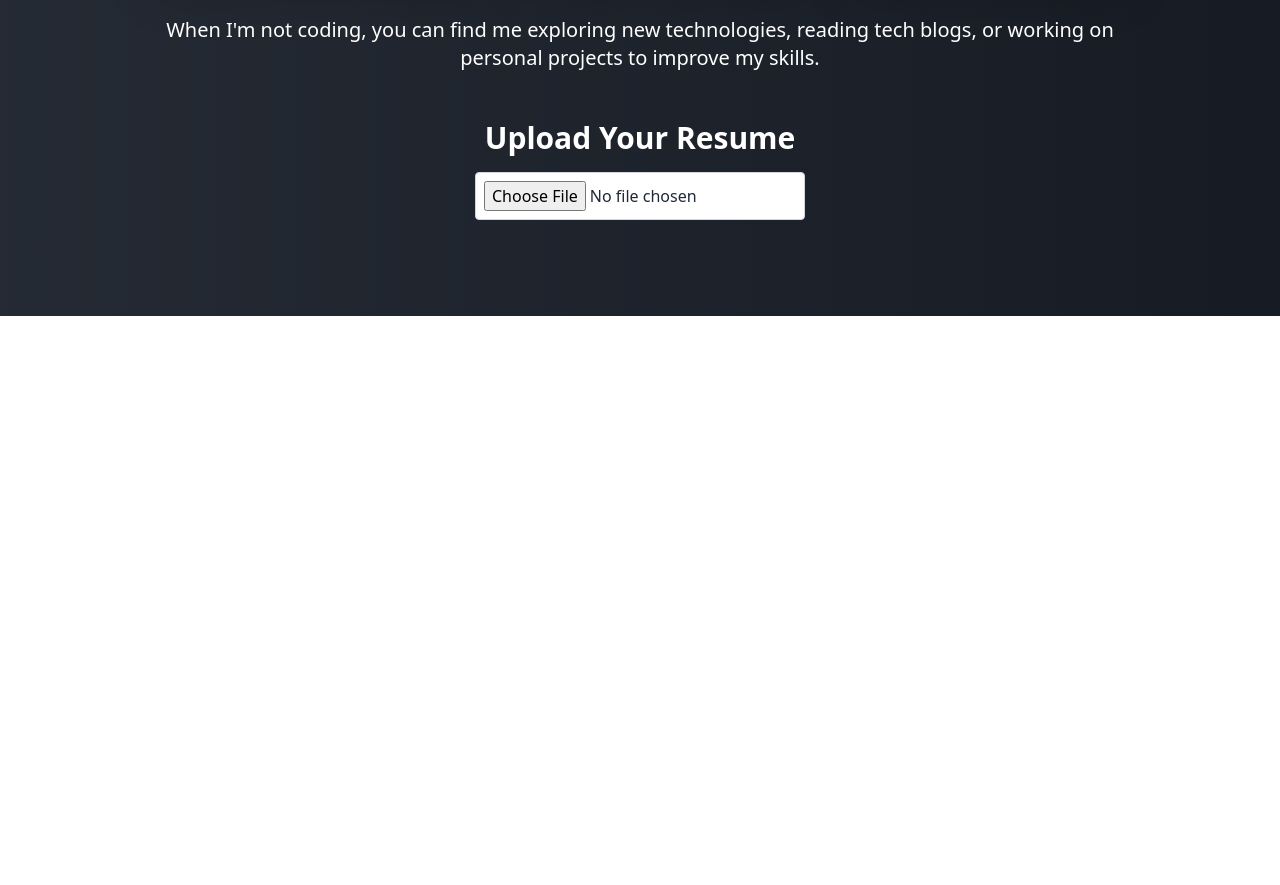
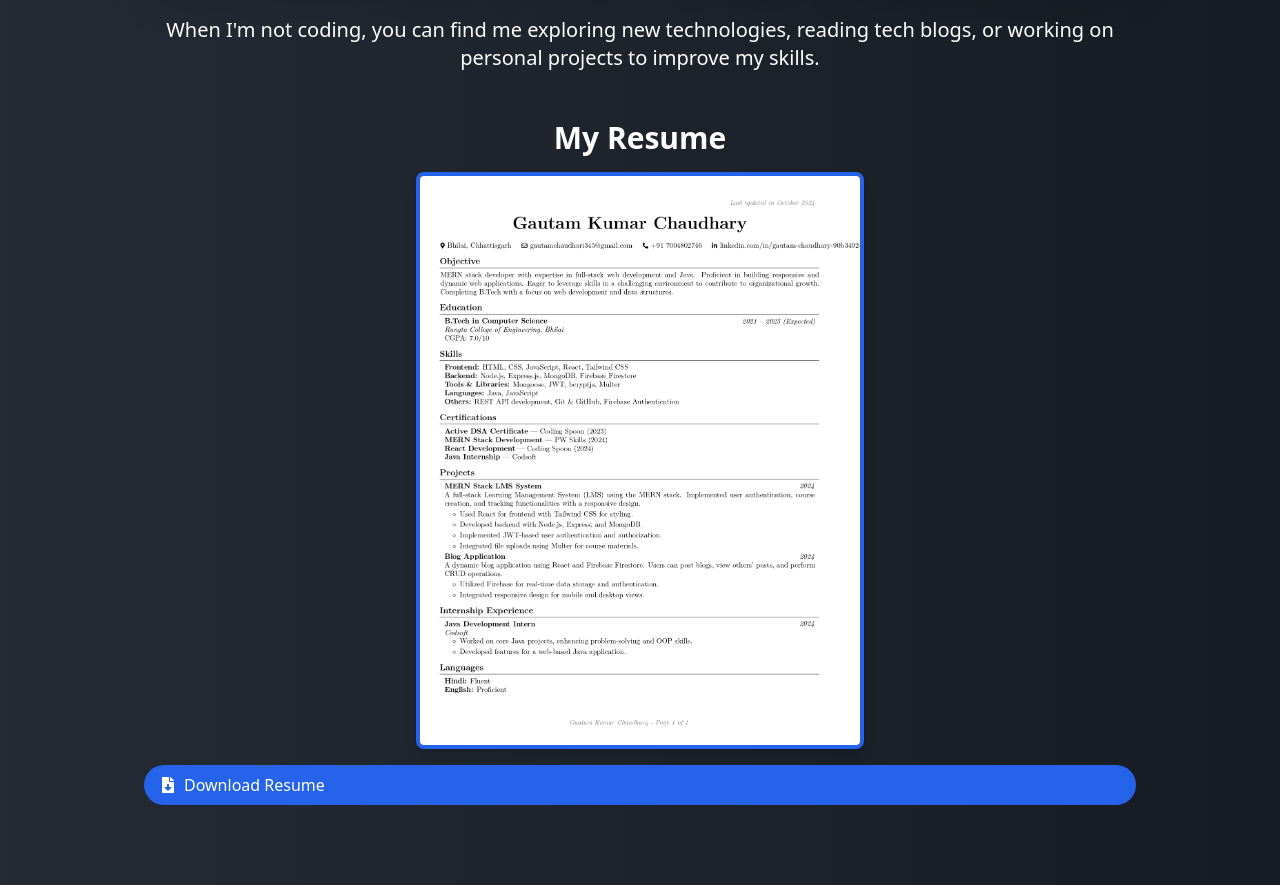
Before and after one commit to Gautamchaudhari345/my-portfolio, a React (Create React App) app: page /about in a window 1280 px wide. Shown: the part 520-1405 px from the top of the page. Before the commit the page ends 836 px from the top, so only its background shows below. Built offline with nearby package versions, Linux system fonts and the light colour scheme.

Commit message:
Your commit message here

```diff
--- a/src/About.jsx
+++ b/src/About.jsx
@@ -1,18 +1,9 @@
-import React, { useState } from 'react';
+import React from 'react';
 import { FaUserAlt, FaCode, FaLaptopCode, FaFileDownload } from 'react-icons/fa';
 
 const About = () => {
-  const [resume, setResume] = useState(null);
-  const [resumeURL, setResumeURL] = useState('');
-
-  const handleFileChange = (event) => {
-    const file = event.target.files[0];
-    if (file) {
-      setResume(file);
-      const url = URL.createObjectURL(file);
-      setResumeURL(url);
-    }
-  };
+  const resumeImageURL = '/Asset/resume.jpg';
+  const resumeDownloadURL = 'https://magenta-elene-92.tiiny.site';
 
   return (
     <div className="relative text-white py-20"
@@ -43,8 +34,6 @@ const About = () => {
               Specializing in full-stack development, I build responsive web applications that are both user-friendly and efficient.
             </p>
           </div>
-
-          {/* Card 3 */}
           <div className="bg-gradient-to-br from-blue-500 to-purple-600 rounded-lg p-6 shadow-2xl transform transition-transform hover:scale-105 hover:shadow-3xl animate-fade-in-up delay-500">
             <FaLaptopCode className="text-white text-5xl mb-4 transition-transform duration-200 transform hover:rotate-12 hover:animate-bounce" />
             <h3 className="text-2xl font-semibold underline">My Skills</h3>
@@ -59,26 +48,22 @@ const About = () => {
         </p>
 
         <div className="mt-12">
-          <h3 className="text-3xl font-semibold mb-4">Upload Your Resume</h3>
-          <input
-            type="file"
-            accept=".pdf,.doc,.docx"
-            onChange={handleFileChange}
-            className="mb-4 bg-white text-gray-800 p-2 rounded border border-gray-300"
+          <h3 className="text-3xl font-semibold mb-4">My Resume</h3>
+
+          <img
+            src={resumeImageURL}
+            alt="Resume Preview"
+            className="max-w-xs md:max-w-md mx-auto mb-4 border-4 border-blue-600 rounded-lg shadow-lg"
           />
-          {resume && (
-            <div className="mt-4">
-              <p className="text-lg">Uploaded Resume: {resume.name}</p>
-              <a
-                href={resumeURL}
-                download={resume.name}
-                className="flex items-center mt-2 bg-blue-600 text-white py-2 px-4 rounded-full hover:bg-blue-700 transition duration-300"
-              >
-                <FaFileDownload className="mr-2" />
-                Download Resume
-              </a>
-            </div>
-          )}
+
+          <a
+            href={resumeDownloadURL}
+            download="Gautam_Resume.pdf"
+            className="flex items-center mt-4 bg-blue-600 text-white py-2 px-4 rounded-full hover:bg-blue-700 transition duration-300"
+          >
+            <FaFileDownload className="mr-2" />
+            Download Resume
+          </a>
         </div>
       </div>
     </div>
--- a/src/Component/Home.jsx
+++ b/src/Component/Home.jsx
@@ -3,6 +3,7 @@ import { Link } from 'react-scroll';
 import { FaArrowDown } from 'react-icons/fa';
 
 const Home = () => {
+  const photoURL = '/Asset/photo.jpeg';
   return (
     <div className="relative h-screen bg-gradient-to-br from-purple-600 to-blue-500 flex items-center justify-center text-white">
 
@@ -13,7 +14,6 @@ const Home = () => {
         }}
       ></div>
 
-
       <div className="absolute inset-0 bg-black bg-opacity-60"></div>
 
       <div className="relative z-10 text-center px-4 md:px-8 max-w-4xl">
@@ -23,6 +23,13 @@ const Home = () => {
         <p className="text-lg md:text-2xl mb-8 animate-fade-in-up delay-200">
           A passionate MERN stack developer focused on creating elegant web solutions.
         </p>
+
+        {/* Add your photo here */}
+        <img
+          src={photoURL}
+          alt="Gautam"
+          className="mx-auto mb-6 rounded-full w-40 h-40 object-cover border-4 border-yellow-400 shadow-lg"
+        />
 
         <div className="flex flex-col md:flex-row justify-center items-center space-y-4 md:space-y-0 md:space-x-6 animate-fade-in-up delay-400">
           <a
@@ -39,7 +46,6 @@ const Home = () => {
           </a>
         </div>
 
-
         <div className="mt-16 animate-bounce">
           <FaArrowDown className="text-3xl text-yellow-400" />
         </div>
```
Also changed, not shown: public/Asset/photo.jpeg (added), public/Asset/resume.jpg (added).
